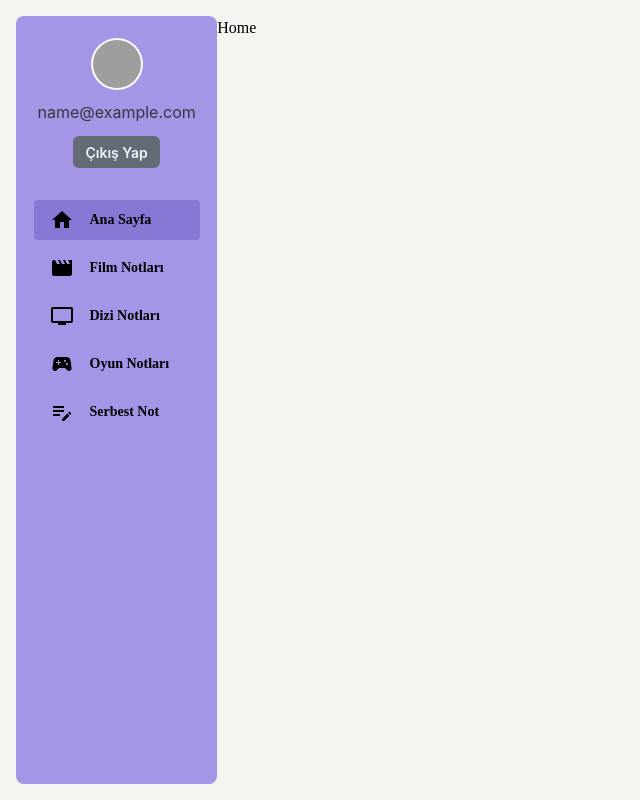
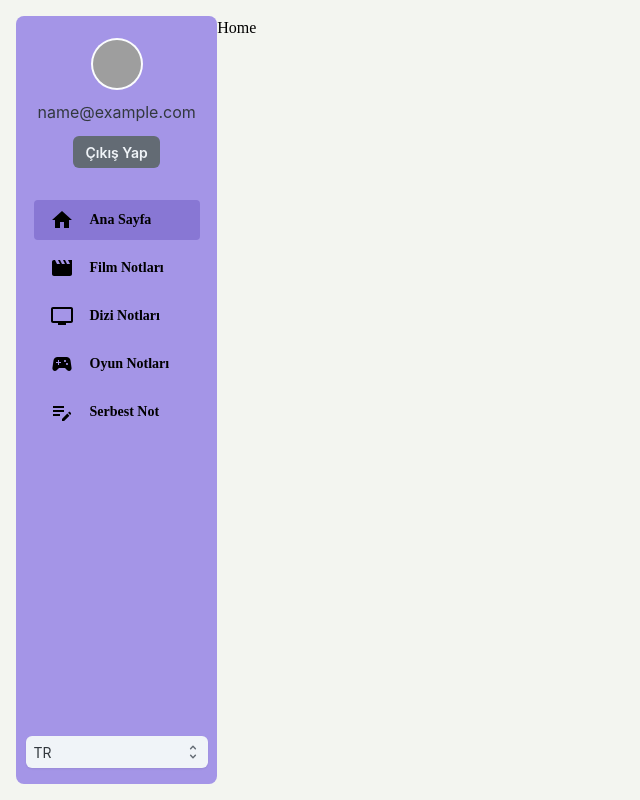
Before and after one commit to aliergul/geek-pad, a React (Create React App) app: page / in a window 1280 px wide. Shown: the whole page, without its empty margins (0-640 px from the left). Built offline with nearby package versions, Linux system fonts and the light colour scheme; no server answers; sample sign-in values are in the browser's storage; grey boxes are pictures that could not be loaded; a web font is replaced by a local one.

Commit message:
language option added

```diff
--- a/src/components/Sidebar.js
+++ b/src/components/Sidebar.js
@@ -2,9 +2,11 @@ import React from "react";
 import Tabs from "./Sidebar/Tabs";
 import User from "./Sidebar/User";
 import { motion } from "framer-motion";
+import Language from "./Sidebar/Language";
 
 const Sidebar = () => {
   return (
+    <div className="grid">
       <motion.div
         initial={{ opacity: 0, translateY: 50 }}
         animate={{ opacity: 1, translateY: 0 }}
@@ -13,6 +15,14 @@ const Sidebar = () => {
         <User />
         <Tabs />
       </motion.div>
+      <motion.div
+        initial={{ opacity: 0, translateY: 50 }}
+        animate={{ opacity: 1, translateY: 0 }}
+        className="pt-6 mt-auto mb-4"
+      >
+        <Language />
+      </motion.div>
+    </div>
   );
 };
 
--- /dev/null
+++ b/src/components/Sidebar/Language.js
@@ -0,0 +1,27 @@
+import { Option, Select } from "@mui/joy";
+import React from "react";
+import i18n from "../../i18n/i18n";
+
+const Language = () => {
+  const handleLanguage = (event, lang) => {
+    localStorage.setItem("lang", lang);
+    i18n.changeLanguage(lang);
+    window.location.reload(false);
+  };
+
+  return (
+    <div>
+      <Select
+        onChange={handleLanguage}
+        defaultValue={localStorage.getItem("lang") ?? "tr"}
+        size="sm"
+        variant="soft"
+      >
+        <Option value="tr">TR</Option>
+        <Option value="en">EN</Option>
+      </Select>
+    </div>
+  );
+};
+
+export default Language;
--- a/src/i18n/en.json
+++ b/src/i18n/en.json
@@ -26,5 +26,15 @@
     "back": "Back",
     "error": "Username or password is incorrect format.",
     "success": "Successfully signed up!"
+  },
+  "movies": {
+    "title": "Movie Notes",
+    "description": "You can start adding things by pressing the button.",
+    "modal_description": "Once you're done, you can add your notes about the movie.",
+    "add": "Add",
+    "name": "Name of the movie:",
+    "year": "Release date:",
+    "watch": "Watched",
+    "score": "Score"
   }
 }
--- a/src/pages/Movies/MovieAdd.js
+++ b/src/pages/Movies/MovieAdd.js
@@ -96,7 +96,12 @@ const MovieAdd = ({ open, setOpen }) => {
                     name="year"
                     control={methods.control}
                     render={({ field }) => (
-                      <TextField size="small" className="w-full" {...field} />
+                      <TextField
+                        type="number"
+                        size="small"
+                        className="w-full"
+                        {...field}
+                      />
                     )}
                   />
                 </div>
@@ -132,6 +137,7 @@ const MovieAdd = ({ open, setOpen }) => {
                     render={({ field }) => (
                       <StyledRating
                         {...field}
+                        value={parseFloat(field.value)}
                         defaultValue={2}
                         max={10}
                         getLabelText={(value) =>
--- a/src/pages/Movies/MovieTable.js
+++ b/src/pages/Movies/MovieTable.js
@@ -25,7 +25,7 @@ const MovieTable = () => {
         console.error(error);
       });
     // eslint-disable-next-line
-  }, []);
+  }, [movies]);
 
   return <div>test</div>;
 };
```
Lines whose indentation alone changed are shown as unchanged.
